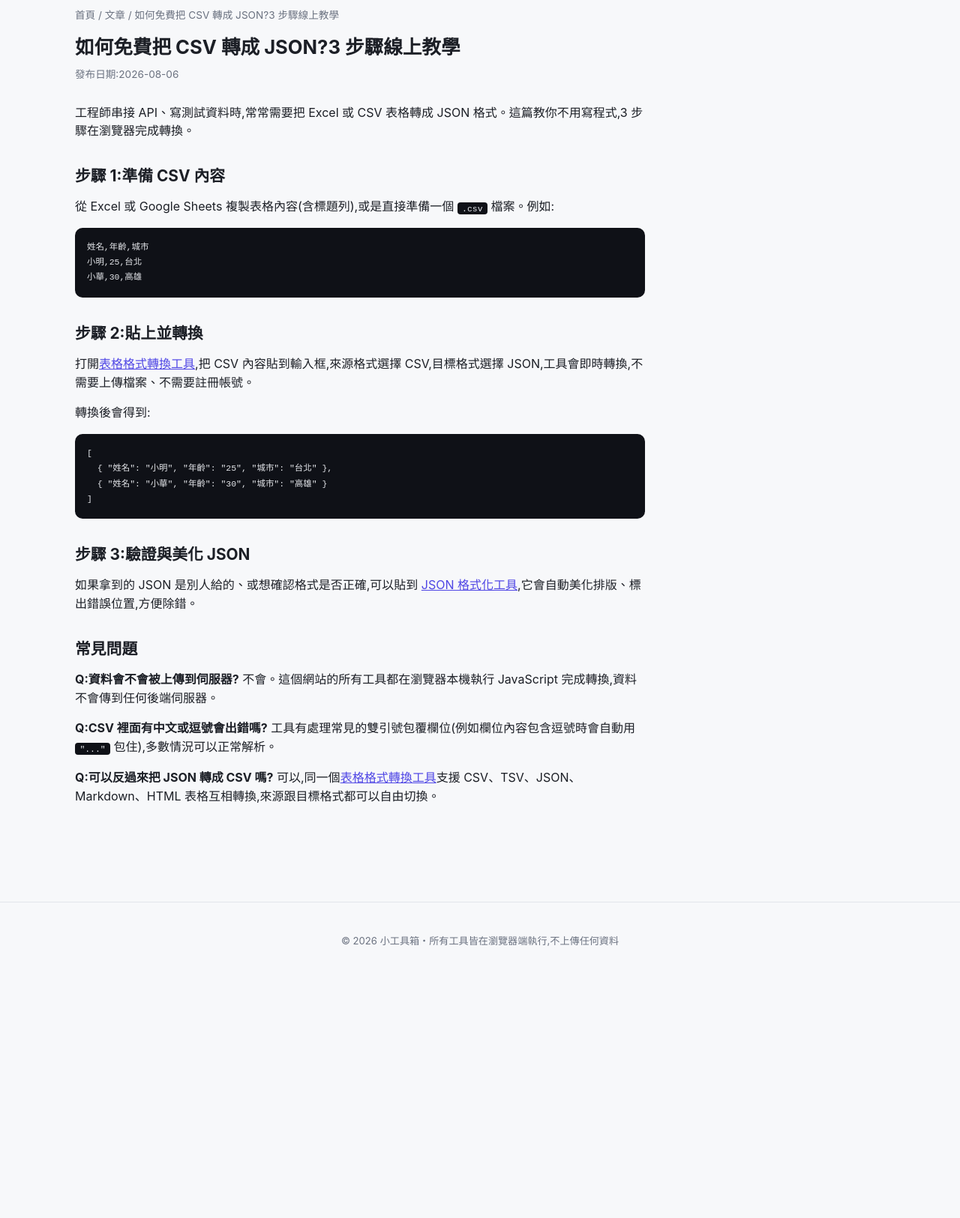
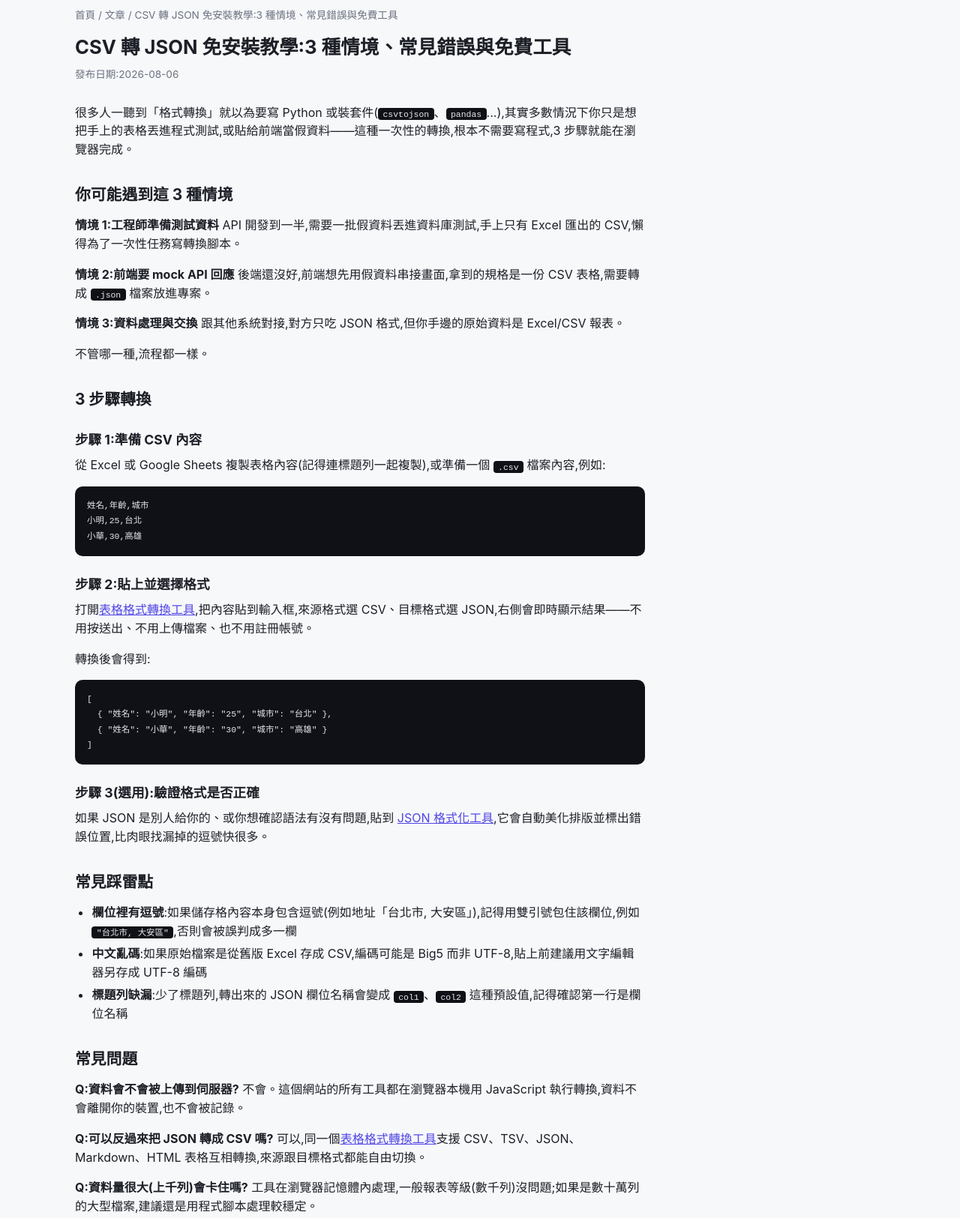
Before and after one commit to azzo133456-cmd/toolbox, a website: page blog/csv-to-json.html in a window 1280 px wide. Shown: the part 80-1705 px from the top of the page at 75% size. Before the commit the page ends 1386 px from the top, so only its background shows below. Drawn offline with Linux system fonts and the light colour scheme.

Commit message:
Rewrite CSV-to-JSON article with scenario-based structure
Restructures the article around three concrete use cases (backend
testing, frontend mocking, data interchange) instead of a single
generic walkthrough, and adds a pitfalls section covering encoding
and delimiter issues that trip people up in practice.

Co-Authored-By: Claude Sonnet 5 <noreply@anthropic.com>

```diff
--- a/blog/csv-to-json.html
+++ b/blog/csv-to-json.html
@@ -3,8 +3,8 @@
 <head>
 <meta charset="UTF-8">
 <meta name="viewport" content="width=device-width, initial-scale=1.0">
-<title>如何免費把 CSV 轉成 JSON?3 步驟線上教學 | 小工具箱</title>
-<meta name="description" content="不用寫程式,3 步驟把 CSV 表格轉成 JSON 格式,資料全程在瀏覽器處理不上傳伺服器,適合工程師測試資料或串接 API 使用。">
+<title>CSV 轉 JSON 免安裝教學:3 種情境、常見錯誤與免費工具 | 小工具箱</title>
+<meta name="description" content="不用寫程式、不用裝套件,3 步驟把 CSV 轉成 JSON。整理工程師、前端、資料處理最常遇到的 3 種情境與常見踩雷點,資料全程在瀏覽器處理不上傳伺服器。">
 <link rel="stylesheet" href="../css/style.css">
 <script type="application/ld+json">
 {
@@ -12,8 +12,8 @@
   "@graph": [
     {
       "@type": "BlogPosting",
-      "headline": "如何免費把 CSV 轉成 JSON?3 步驟線上教學",
-      "description": "不用寫程式,3 步驟把 CSV 表格轉成 JSON 格式,資料全程在瀏覽器處理不上傳伺服器,適合工程師測試資料或串接 API 使用。",
+      "headline": "CSV 轉 JSON 免安裝教學:3 種情境、常見錯誤與免費工具",
+      "description": "不用寫程式、不用裝套件,3 步驟把 CSV 轉成 JSON。整理工程師、前端、資料處理最常遇到的 3 種情境與常見踩雷點,資料全程在瀏覽器處理不上傳伺服器。",
       "datePublished": "2026-08-06",
       "url": "https://toolboxspot.com/blog/csv-to-json.html",
       "inLanguage": "zh-Hant",
@@ -40,7 +40,7 @@
         {
           "@type": "ListItem",
           "position": 3,
-          "name": "如何免費把 CSV 轉成 JSON?3 步驟線上教學",
+          "name": "CSV 轉 JSON 免安裝教學:3 種情境、常見錯誤與免費工具",
           "item": "https://toolboxspot.com/blog/csv-to-json.html"
         }
       ]
@@ -64,34 +64,49 @@
 </header>
 
 <main>
-  <div class="breadcrumb"><a href="../index.html">首頁</a> / <a href="../blog/index.html">文章</a> / 如何免費把 CSV 轉成 JSON?3 步驟線上教學</div>
-  <h1 class="page-title">如何免費把 CSV 轉成 JSON?3 步驟線上教學</h1>
+  <div class="breadcrumb"><a href="../index.html">首頁</a> / <a href="../blog/index.html">文章</a> / CSV 轉 JSON 免安裝教學:3 種情境、常見錯誤與免費工具</div>
+  <h1 class="page-title">CSV 轉 JSON 免安裝教學:3 種情境、常見錯誤與免費工具</h1>
   <p class="article-meta">發布日期:2026-08-06</p>
   <div class="article-body">
-<p>工程師串接 API、寫測試資料時,常常需要把 Excel 或 CSV 表格轉成 JSON 格式。這篇教你不用寫程式,3 步驟在瀏覽器完成轉換。</p>
-<h2>步驟 1:準備 CSV 內容</h2>
-<p>從 Excel 或 Google Sheets 複製表格內容(含標題列),或是直接準備一個 <code>.csv</code> 檔案。例如:</p>
+<p>很多人一聽到「格式轉換」就以為要寫 Python 或裝套件(<code>csvtojson</code>、<code>pandas</code>...),其實多數情況下你只是想把手上的表格丟進程式測試,或貼給前端當假資料——這種一次性的轉換,根本不需要寫程式,3 步驟就能在瀏覽器完成。</p>
+<h2>你可能遇到這 3 種情境</h2>
+<p><strong>情境 1:工程師準備測試資料</strong>
+API 開發到一半,需要一批假資料丟進資料庫測試,手上只有 Excel 匯出的 CSV,懶得為了一次性任務寫轉換腳本。</p>
+<p><strong>情境 2:前端要 mock API 回應</strong>
+後端還沒好,前端想先用假資料串接畫面,拿到的規格是一份 CSV 表格,需要轉成 <code>.json</code> 檔案放進專案。</p>
+<p><strong>情境 3:資料處理與交換</strong>
+跟其他系統對接,對方只吃 JSON 格式,但你手邊的原始資料是 Excel/CSV 報表。</p>
+<p>不管哪一種,流程都一樣。</p>
+<h2>3 步驟轉換</h2>
+<h3>步驟 1:準備 CSV 內容</h3>
+<p>從 Excel 或 Google Sheets 複製表格內容(記得連標題列一起複製),或準備一個 <code>.csv</code> 檔案內容,例如:</p>
 <pre><code>姓名,年齡,城市
 小明,25,台北
 小華,30,高雄
 </code></pre>
-<h2>步驟 2:貼上並轉換</h2>
-<p>打開<a href="../tools/table-converter.html">表格格式轉換工具</a>,把 CSV 內容貼到輸入框,來源格式選擇 CSV,目標格式選擇 JSON,工具會即時轉換,不需要上傳檔案、不需要註冊帳號。</p>
+<h3>步驟 2:貼上並選擇格式</h3>
+<p>打開<a href="../tools/table-converter.html">表格格式轉換工具</a>,把內容貼到輸入框,來源格式選 CSV、目標格式選 JSON,右側會即時顯示結果——不用按送出、不用上傳檔案、也不用註冊帳號。</p>
 <p>轉換後會得到:</p>
 <pre><code class="language-json">[
   { &quot;姓名&quot;: &quot;小明&quot;, &quot;年齡&quot;: &quot;25&quot;, &quot;城市&quot;: &quot;台北&quot; },
   { &quot;姓名&quot;: &quot;小華&quot;, &quot;年齡&quot;: &quot;30&quot;, &quot;城市&quot;: &quot;高雄&quot; }
 ]
 </code></pre>
-<h2>步驟 3:驗證與美化 JSON</h2>
-<p>如果拿到的 JSON 是別人給的、或想確認格式是否正確,可以貼到 <a href="../tools/json-formatter.html">JSON 格式化工具</a>,它會自動美化排版、標出錯誤位置,方便除錯。</p>
+<h3>步驟 3(選用):驗證格式是否正確</h3>
+<p>如果 JSON 是別人給你的、或你想確認語法有沒有問題,貼到 <a href="../tools/json-formatter.html">JSON 格式化工具</a>,它會自動美化排版並標出錯誤位置,比肉眼找漏掉的逗號快很多。</p>
+<h2>常見踩雷點</h2>
+<ul>
+<li><strong>欄位裡有逗號</strong>:如果儲存格內容本身包含逗號(例如地址「台北市, 大安區」),記得用雙引號包住該欄位,例如 <code>&quot;台北市, 大安區&quot;</code>,否則會被誤判成多一欄</li>
+<li><strong>中文亂碼</strong>:如果原始檔案是從舊版 Excel 存成 CSV,編碼可能是 Big5 而非 UTF-8,貼上前建議用文字編輯器另存成 UTF-8 編碼</li>
+<li><strong>標題列缺漏</strong>:少了標題列,轉出來的 JSON 欄位名稱會變成 <code>col1</code>、<code>col2</code> 這種預設值,記得確認第一行是欄位名稱</li>
+</ul>
 <h2>常見問題</h2>
 <p><strong>Q:資料會不會被上傳到伺服器?</strong>
-不會。這個網站的所有工具都在瀏覽器本機執行 JavaScript 完成轉換,資料不會傳到任何後端伺服器。</p>
-<p><strong>Q:CSV 裡面有中文或逗號會出錯嗎?</strong>
-工具有處理常見的雙引號包覆欄位(例如欄位內容包含逗號時會自動用 <code>&quot;...&quot;</code> 包住),多數情況可以正常解析。</p>
+不會。這個網站的所有工具都在瀏覽器本機用 JavaScript 執行轉換,資料不會離開你的裝置,也不會被記錄。</p>
 <p><strong>Q:可以反過來把 JSON 轉成 CSV 嗎?</strong>
-可以,同一個<a href="../tools/table-converter.html">表格格式轉換工具</a>支援 CSV、TSV、JSON、Markdown、HTML 表格互相轉換,來源跟目標格式都可以自由切換。</p>
+可以,同一個<a href="../tools/table-converter.html">表格格式轉換工具</a>支援 CSV、TSV、JSON、Markdown、HTML 表格互相轉換,來源跟目標格式都能自由切換。</p>
+<p><strong>Q:資料量很大(上千列)會卡住嗎?</strong>
+工具在瀏覽器記憶體內處理,一般報表等級(數千列)沒問題;如果是數十萬列的大型檔案,建議還是用程式腳本處理較穩定。</p>
   </div>
 </main>
 
```
Also changed, not shown: content/blog/csv-to-json.md (+35 -14 lines).
